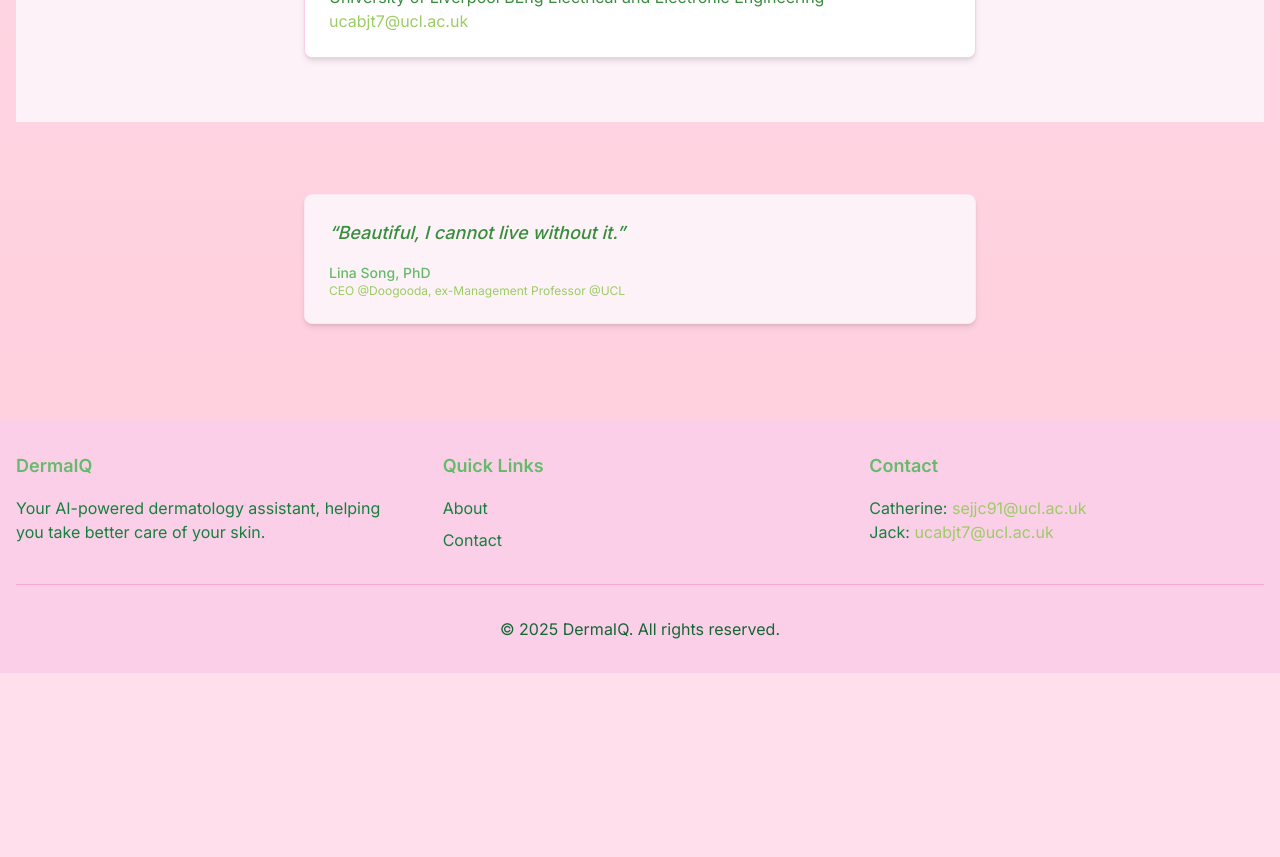
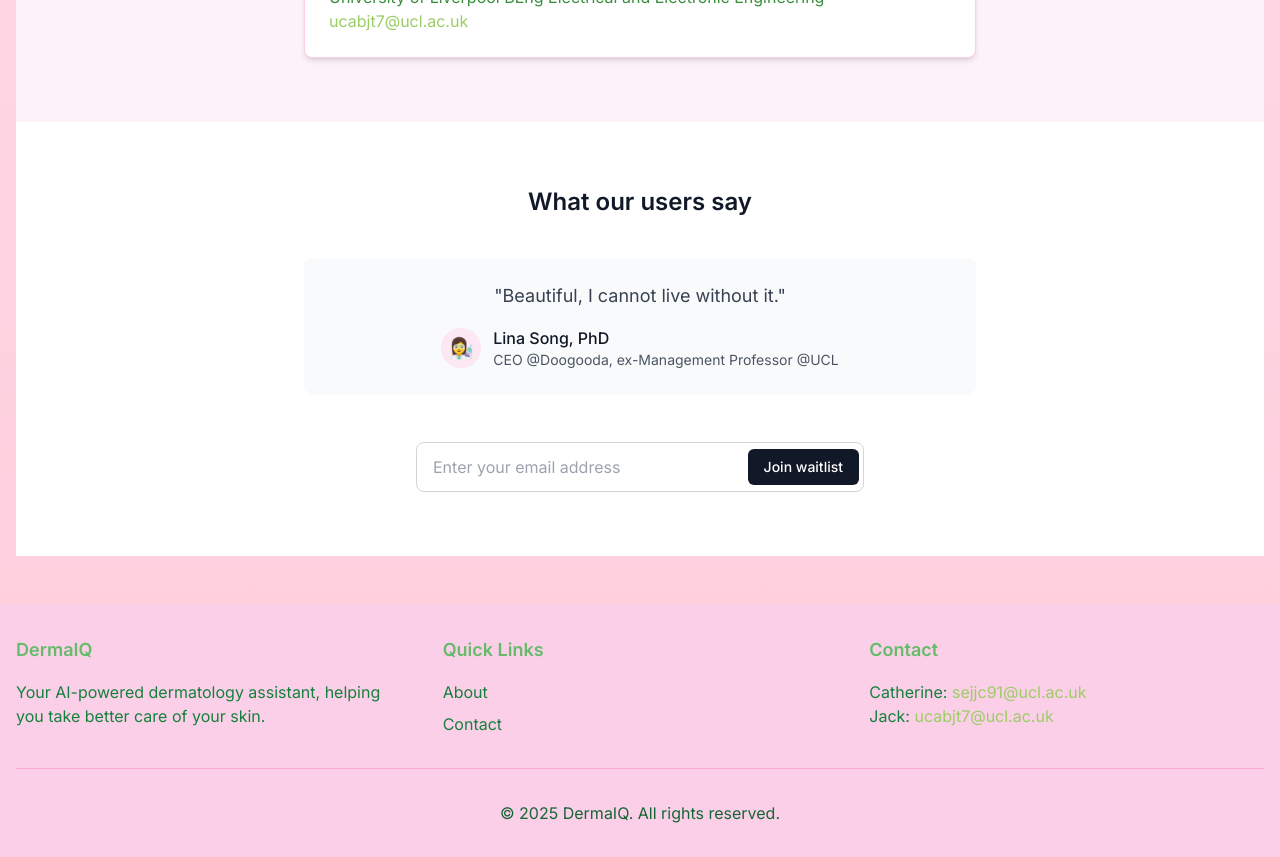
Before and after one commit to Jack5316/DermaIQ_Waitlist, a Next.js app: page / in a window 1280 px wide. Shown: the part 960-1817 px from the top of the page. Before the commit the page ends 1633 px from the top, so only its background shows below. Built offline with nearby package versions, Linux system fonts and the light colour scheme.

Commit message:
Update Testimonials component

```diff
--- a/components/Testimonials.tsx
+++ b/components/Testimonials.tsx
@@ -1,31 +1,111 @@
+import { useEffect, useRef, useState } from 'react';
+
 const testimonials = [
   {
     id: 1,
     name: 'Lina Song, PhD',
     role: 'CEO @Doogooda, ex-Management Professor @UCL',
     content: 'Beautiful, I cannot live without it.',
+    avatar: '👩‍🔬',
   },
 ]
 
 export default function Testimonials() {
+  const sectionRef = useRef<HTMLElement>(null);
+  const formRef = useRef<HTMLDivElement>(null);
+  const [email, setEmail] = useState('');
+  const [isSubmitting, setIsSubmitting] = useState(false);
+  const [isSubmitted, setIsSubmitted] = useState(false);
+
+  useEffect(() => {
+    const observer = new IntersectionObserver(
+      (entries) => {
+        entries.forEach((entry) => {
+          if (entry.isIntersecting) {
+            entry.target.classList.add('opacity-100', 'translate-y-0');
+            entry.target.classList.remove('opacity-0', 'translate-y-8');
+          }
+        });
+      },
+      { threshold: 0.1 }
+    );
+
+    if (sectionRef.current) observer.observe(sectionRef.current);
+    if (formRef.current) observer.observe(formRef.current);
+
+    return () => observer.disconnect();
+  }, []);
+
+  const handleSubmit = async (e: React.FormEvent) => {
+    e.preventDefault();
+    if (!email || isSubmitting) return;
+
+    setIsSubmitting(true);
+
+    try {
+      await new Promise(resolve => setTimeout(resolve, 1000));
+      setIsSubmitted(true);
+    } catch (error) {
+      console.error('Error submitting email:', error);
+    } finally {
+      setIsSubmitting(false);
+    }
+  };
+
   return (
-    <section className="py-12">
-      <div className="max-w-7xl mx-auto px-4 sm:px-6 lg:px-8">
-        <div className="mt-6 max-w-2xl mx-auto">
-          {testimonials.map((testimonial) => (
-            <div
-              key={testimonial.id}
-              className="bg-pink-50 rounded-lg shadow-md p-6 transform transition duration-300 hover:scale-102 border border-pink-100"
-            >
-              <p className="text-text italic font-medium text-lg mb-4">&ldquo;{testimonial.content}&rdquo;</p>
-              <div className="flex items-center">
-                <div>
-                  <div className="text-sm font-medium text-primary">{testimonial.name}</div>
-                  <div className="text-secondary text-xs">{testimonial.role}</div>
-                </div>
+    <section ref={sectionRef} className="py-16 bg-white dark:bg-gray-900 transition-all duration-500 opacity-0 translate-y-8">
+      <div className="max-w-4xl mx-auto px-4 sm:px-6">
+        <div className="text-center mb-10">
+          <h2 className="text-2xl font-semibold text-gray-900 dark:text-white">
+            What our users say
+          </h2>
+        </div>
+
+        <div className="max-w-2xl mx-auto">
+          <div className="bg-gray-50 dark:bg-gray-800 rounded-lg p-6 text-center">
+            <p className="text-gray-700 dark:text-gray-300 text-lg mb-4">
+              "{testimonials[0].content}"
+            </p>
+            <div className="inline-flex items-center justify-center">
+              <div className="flex items-center justify-center w-10 h-10 bg-pink-100 dark:bg-pink-900 rounded-full text-xl mr-3">
+                {testimonials[0].avatar}
+              </div>
+              <div className="text-left">
+                <div className="font-medium text-gray-900 dark:text-white">{testimonials[0].name}</div>
+                <div className="text-gray-600 dark:text-gray-400 text-sm">{testimonials[0].role}</div>
               </div>
             </div>
-          ))}
+          </div>
+        </div>
+
+        <div className="mt-12 text-center opacity-0 translate-y-8 transition-all duration-500" ref={formRef}>
+          <div className="max-w-md mx-auto">
+            {isSubmitted ? (
+              <div className="bg-gray-50 dark:bg-gray-800 rounded-lg p-4">
+                <p className="text-gray-700 dark:text-gray-300">Thanks for joining! We'll be in touch soon.</p>
+              </div>
+            ) : (
+              <form onSubmit={handleSubmit}>
+                <div className="flex items-center rounded-lg border border-gray-300 dark:border-gray-700 bg-white dark:bg-gray-800 p-1">
+                  <input
+                    type="email"
+                    placeholder="Enter your email address"
+                    className="flex-1 bg-transparent px-3 py-2 focus:outline-none text-gray-900 dark:text-white"
+                    value={email}
+                    onChange={(e) => setEmail(e.target.value)}
+                    required
+                  />
+                  <button
+                    type="submit"
+                    className="bg-gray-900 hover:bg-gray-800 dark:bg-gray-700 dark:hover:bg-gray-600 text-white px-4 py-2 rounded-md text-sm font-medium transition-colors"
+                    disabled={isSubmitting}
+                  >
+                    {isSubmitting ? 'Joining...' : 'Join waitlist'}
+                  </button>
+                </div>
+              </form>
+            )}
+          </div>
         </div>
       </div>
     </section>
```
